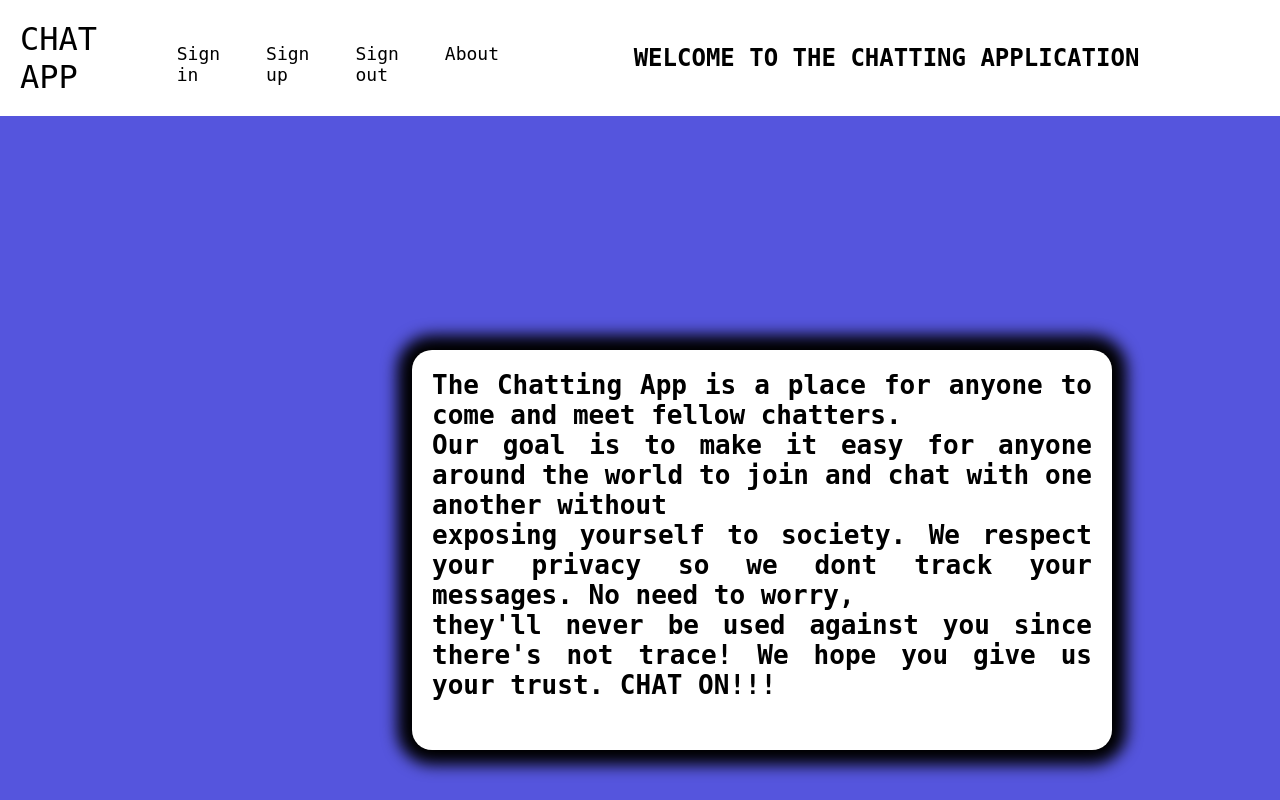
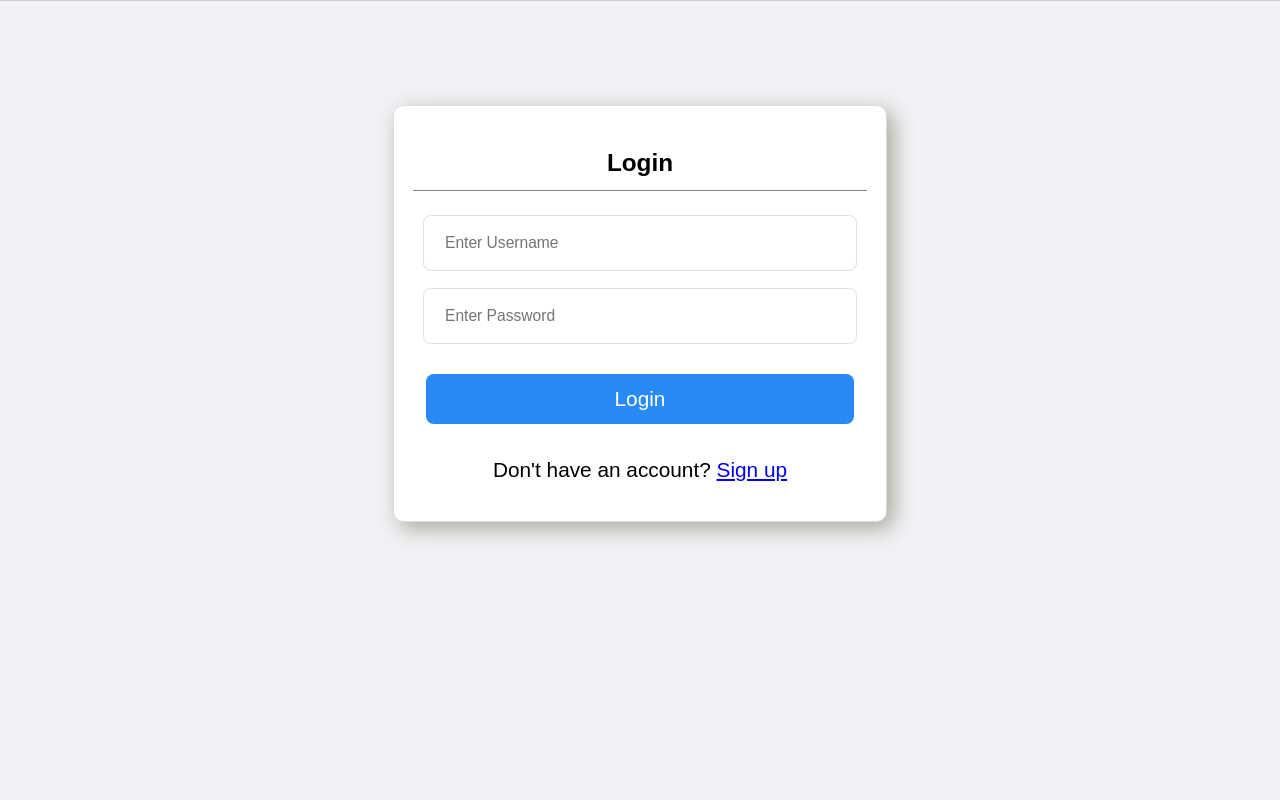
Before and after one commit to OneCrate/chatting-app, a Flask app: page / in a window 1280 px wide. Run offline with Flask 2, Linux system fonts and the light colour scheme.

Commit message:
Better Structure

```diff
--- a/app.py
+++ /dev/null
@@ -1,172 +0,0 @@
-from flask import Flask, render_template, request, redirect, url_for, flash, session
-from flask_sqlalchemy import SQLAlchemy
-from datetime import datetime
-from flask_socketio import SocketIO, emit, join_room, leave_room
-from flask_session import Session
-import bcrypt
-
-app = Flask(__name__)
-app.config['SQLALCHEMY_DATABASE_URI'] = 'mysql+pymysql://root:0011223344@localhost/logins'
-app.config['SECRET_KEY'] = 'A temporary secret key'
-app.config['SESSION_TYPE'] = 'filesystem'
-app.config['SQLALCHEMY_TRACK_MODIFICATIONS'] = True
-db = SQLAlchemy(app)
-Session(app)
-socketio = SocketIO(app, manage_session=False)
-
-
-# run in python3 to create DB
-# from app import db
-# db.create_all()
-# exit()
-class Users(db.Model):
-    id = db.Column(db.Integer, primary_key=True)
-    username = db.Column(db.String(20), nullable=False, unique=True)
-    password = db.Column(db.String(100), nullable=False)
-    date_created = db.Column(db.DateTime, default=datetime.utcnow())
-
-    def __init__(self, username, password):
-        self.username = username
-        self.password = password
-
-
-@app.route('/')
-def home():
-    """
-    :return: renders html template for home screen
-    """
-    return render_template('home.html')
-
-
-@app.route('/login', methods=['POST', 'GET'])
-def login():
-    """
-    login template for users to login in to their account
-    """
-    if request.method == 'POST':  # if user submits a login check if it exists
-        username = request.form.get('username')
-        password = request.form.get('password')
-
-        users = Users.query.filter_by(
-            username=username).first()  # get all the usernames that are in DB that match with entered username
-
-        # enocode both since we encoded when storing in db. will compare bytes
-        if users and bcrypt.checkpw(password.encode('utf-8'), users.password.encode(
-                'utf-8')):  # password: user input, users.password: hashed password stored in DB
-            session['username'] = username
-            print("sessions ", session['username'])
-            flash('Login successful!')
-            return redirect(url_for('room'))
-        else:
-            flash('Username or password are incorrect')
-            return render_template('login.html')
-    else:
-        if 'username' in session:  # user is still signed in, no need to re-sign in
-            return redirect('/room')
-        return render_template('login.html')
-
-
-@app.route('/signup', methods=['POST', 'GET'])
-def signup():
-    """
-    signup template where users create their account
-    """
-    if request.method == 'POST':  # if user submits a login credential to signup then store it in DB
-        username = request.form['username']
-        password = request.form['password']
-
-        hashed = bcrypt.hashpw(password.encode('utf-8'), bcrypt.gensalt())  # hash the user password
-
-        new_user = Users(username=username, password=hashed)  # Create Users object to store the credentials
-
-        try:
-            db.session.add(new_user)  # send it to the DB
-            db.session.commit()
-            return redirect('/login')
-        except Exception as e:  # the entered credentials already exist so tell them and redirect to error.html
-            print(e)
-            flash("User already exists. Try another username")
-            return render_template('signup.html')
-    else:
-        return render_template('signup.html')
-
-
-@app.route('/logout')
-def logout():
-    """
-    logout template when user clicks logout
-    """
-    flash('You have been logged out.')
-    session.pop('username', None)  # log out the user
-    return render_template('logout.html')
-
-
-@app.route('/chat', methods=['POST', 'GET'])
-def chat():
-    """
-    chatting template if already logged in or if successfully logged in after entering room
-    """
-    if 'username' not in session:
-        return redirect(url_for('login'))
-    else:
-        defaultroom = request.form['room']
-        session['room'] = defaultroom
-        if request.method == "POST":
-            return render_template('chat.html')
-        return render_template('chat.html')
-
-
-@app.route('/room', methods=['GET', 'POST'])
-def room():
-    """
-    room template where user choose their room to join
-    """
-    if 'username' not in session:
-        return redirect(url_for('login'))
-    else:
-        if request.method == "POST":
-            return render_template('room.html')
-        return render_template('room.html')
-
-
-@socketio.on('join', namespace='/chat')
-def join(message):
-    """
-    Defines a SocketIO event call for when you join the chatroom
-
-    :param message: the message upon user arrival to the room
-    """
-    defaultroom = session.get('room')
-    join_room(defaultroom)
-    emit('status', {'msg': session['username'] + ' has joined the chat'}, room=defaultroom)
-
-
-@socketio.on('text', namespace='/chat')
-def text(message):
-    """
-    Defines a SocketIO event call for when user sends a message
-
-    :param message: username along with their entered message
-    """
-    defaultroom = session.get('room')
-    emit('message', {'msg': session['username'] + ': ' + message['msg']}, room=defaultroom)
-    # Broadcast message to all clients
-
-@socketio.on('left', namespace='/chat')
-def left(message):
-    """
-    Defines a SocketIO event call for when user leaves room
-
-    :param message: user x has left the room
-    """
-    username = session.get('username')
-    defaultroom = session.get('room')
-    print(username, defaultroom)
-    leave_room(defaultroom)
-    # session.clear()
-    emit('status', {'msg': username + ' has left the chat'}, room=defaultroom)
-    # Broadcast to clients to inform them that x has left
-
-
-if __name__ == '__main__':
-    socketio.run(app, debug=True)
--- /dev/null
+++ b/app_reso/routes.py
@@ -0,0 +1,96 @@
+from flask import Blueprint,  render_template, request, redirect, url_for, flash, session, json
+from app_reso import db
+from app_reso.database import Users
+import bcrypt
+
+routes = Blueprint('routes', __name__)
+
+@routes.route('/', methods=['POST', 'GET'])
+def home():
+    """
+    login template for users to login in to their account
+    """
+    if request.method == 'POST':  # if user submits a login check if it exists
+        username = request.form.get('username')
+        password = request.form.get('password')
+
+        users = Users.query.filter_by(
+            username=username).first()  # get all the usernames that are in DB that match with entered username
+
+        # enocode both since we encoded when storing in db. will compare bytes
+        if users and bcrypt.checkpw(password.encode('utf-8'), users.password.encode(
+                'utf-8')):  # password: user input, users.password: hashed password stored in DB
+            session['username'] = username
+            print("sessions ", session['username'])
+            return redirect('/room')
+        else:
+            flash('Username or password are incorrect')
+            return render_template('login.html', error="alert")
+    else:
+        if 'username' in session:  # user is still signed in, no need to re-sign in
+            return redirect('/room')
+        return render_template('login.html')
+
+
+
+@routes.route('/signup', methods=['POST', 'GET'])
+def signup():
+    """
+    signup template where users create their account
+    """
+    if request.method == 'POST':  # if user submits a login credential to signup then store it in DB
+        username = request.form['username']
+        password = request.form['password']
+
+        hashed = bcrypt.hashpw(password.encode('utf-8'), bcrypt.gensalt())  # hash the user password
+
+        new_user = Users(username=username, password=hashed)  # Create Users object to store the credentials
+
+        try:
+            db.session.add(new_user)  # send it to the DB
+            db.session.commit()
+            return redirect('/')
+        except Exception as e:  # the entered credentials already exist so tell them and redirect to error.html
+            print(e)
+            flash("User already exists. Try another username")
+            return render_template('signup.html')
+    else:
+        return render_template('signup.html')
+
+
+@routes.route('/logout')
+def logout():
+    """
+    logout template when user clicks logout
+    """
+    flash('You have been logged out.')
+    session.pop('username', None)  # log out the user
+    return render_template('login.html')
+
+
+@routes.route('/chat', methods=['POST', 'GET'])
+def chat():
+    """
+    chatting template if already logged in or if successfully logged in after entering room
+    """
+    if 'username' not in session:
+        return redirect(url_for('routes'))
+    else:
+        defaultroom = request.form['room']
+        session['room'] = defaultroom
+        if request.method == "POST":
+            return render_template('chat.html')
+        return render_template('chat.html', userroom = defaultroom)
+
+
+@routes.route('/room', methods=['GET', 'POST'])
+def room():
+    """
+    room template where user choose their room to join
+    """
+    if 'username' not in session:
+        return redirect(url_for(''))
+    else:
+        if request.method == "POST":
+            return render_template('room.html', chat=True)
+        return render_template('room.html', chat=True)
--- /dev/null
+++ b/app_reso/static/base.css
@@ -0,0 +1,34 @@
+body{
+  margin: 0;
+  padding: 0;
+  direction: ltr;
+  background-color: #f0f2f5;
+}
+
+.topnav{
+  width:auto;
+  background-color: #333;
+  overflow: hidden;
+  border-bottom: 1px solid #ccc;
+}
+
+.topnav a {
+  float: left;
+  color: #f2f2f2;
+  text-align: center;
+  padding: 14px 16px;
+  text-decoration: none;
+  font-size: 17px;
+}
+
+
+.topnav a:hover {
+  background-color: #ddd;
+  color: black;
+}
+
+
+.topnav a.active {
+  background-color: #04AA6D;
+  color: white;
+}
--- /dev/null
+++ b/app_reso/static/login.css
@@ -0,0 +1,73 @@
+#login-content{
+  background-color: #f0f2f5;
+  margin: 0;
+  outline: none;
+  padding: 0;
+  width: auto;
+  height: a;
+}
+
+.login-container{
+  position: relative;
+  padding: 80px 0;
+  zoom: 1.3;
+  font: 1em sans-serif;
+}
+
+.login-box{
+  text-align: center;
+  background-color: #fff;
+  border: 1px solid #ddd;
+  box-shadow: 5px 5px 16px #AAA799;
+  border-radius: 8px;
+  margin: auto;
+  padding: 14px;
+  width: 350px;
+
+}
+
+.login-box h3{
+  padding: 0 0 10px 0;
+  border-bottom: 1px solid grey;
+}
+
+.login-box input{
+  border: 1px solid #dddfe2;
+  border-radius: 6px;
+  padding: 14px 16px;
+  font-size: 12px;
+  width: 300px;
+  margin: 0 0 13px;
+}
+
+input:hover{
+  border: 1px solid #dddfe2;
+}
+
+.login-box button{
+  font-size: 16px;
+  background-color: rgb(40, 139, 245);
+  color: rgb(255, 255, 255);
+  margin: 10px 0;
+  border: none;
+  padding: 10px;
+  border-radius: 6px;
+  width: 330px;
+  cursor: pointer;
+}
+
+.login-box button:hover{
+  background-color: rgb(20, 129, 245);
+}
+
+.alert input{
+  border: 1px solid red;
+}
+
+.alert ::placeholder{
+  color: red;
+}
+
+#alert{
+  color: red;
+}
--- a/static/main.css
+++ b/app_reso/static/main.css
@@ -64,12 +64,17 @@ margin-top: 12px;
 
 
 .login-form {
+    background-color: #5555dd;
     width: 350px;
     top: 50%;
     left: 50%;
     transform: translate(-50%, -50%);
     position: absolute;
     color: black;
+}
+
+.login-box {
+
 }
 
 .login-form h1 {
@@ -85,10 +90,11 @@ margin-top: 12px;
 }
 
 .login-form input {
+    border-style: solid;
     font-size: 16px;
-    width: 95%;
+    width: 100%;
     padding: 15px 10px;
-    border: 0;
+    border: 1;
     outline: none;
     border-radius: 20px;
 }
--- /dev/null
+++ b/app_reso/templates/base.html
@@ -0,0 +1,24 @@
+<!DOCTYPE html>
+<html lang="en">
+    <head>
+        <meta charset="UTF-8">
+        <meta http-equiv="X-UA-Compatible" content="IE=edge">
+        <meta name="viewport" content="width=device-width, initial-scale=1.0">
+        <link rel="stylesheet" type="text/css" href="/static/base.css">
+        <div>{% block head_link %}{% endblock %}</div>
+        <title>{% block title %}{% endblock %}</title>
+    </head>
+    <body>
+        <div class="topnav">
+            {% if login %}
+                <a href="/login">Login</a>
+                <a href="/signup">SignUp</a>
+            {% endif %}
+            {% if chat %}
+                <a href="/">Home</a>
+                <a href="/logout">Logout</a>
+            {% endif %}
+        </div>
+        {% block content %}{% endblock %}
+    </body>
+</html>
--- a/templates/chat.html
+++ b/app_reso/templates/chat.html
@@ -21,7 +21,7 @@
 </div>
 <div class="messageBox" style="text-align:center; position: absolute; top:50%; left:50%; margin-top:-15%; margin-left:-16%;">
     <h1>Welcome to Chatting App</h1>
-    <h2>Room: {{session['room']}}</h2>
+    <h2>Room: {{Session['room']}}</h2>
     <h3>&nbsp;&nbsp;&nbsp;&nbsp;&nbsp;</h3>
     <textarea class="chat" id="chat" cols="70" rows="10" placeholder="Send Message to Display Here"></textarea><br>
     <input style="height:30px; font-size:14px;" type="text" id="text" placeholder="Message"/>
--- /dev/null
+++ b/app_reso/templates/login.html
@@ -0,0 +1,31 @@
+{% extends 'base.html' %}
+{% block title %}Login{% endblock %}
+{% block head_link %}
+    <link rel="stylesheet" type="text/css" href="/static/login.css">
+{% endblock %}
+{% block content %}
+<div id="login-content">
+    <div class="login-container">
+        <div class="login-box">
+            <h3>Login</h3>
+            {% with messages = get_flashed_messages() %}
+                    {% if messages %}
+                        {% for message in messages %}
+                            <p id="{{error}}">{{ message }}</p>
+                        {% endfor %}
+                    {% endif %}
+                {% endwith %}
+            <form id="basic-form" action="/" method="POST">
+                <div class="{{error}}">
+                    <input type="text" placeholder="Enter Username" name="username" required>
+                    <br>
+                    <input type="password" placeholder="Enter Password" name="password" required>
+                    <br>
+                    <button type="submit">Login</button>
+                    <p>Don't have an account? <a href="/signup">Sign up</a></p>
+                </div>
+            </form>
+        </div>
+    </div>
+</div>
+{% endblock %}
--- /dev/null
+++ b/main.py
@@ -0,0 +1,50 @@
+from app_reso import create_app
+from flask import session
+from flask_socketio import SocketIO, emit, join_room, leave_room
+from flask_session import Session
+
+app = create_app()
+Session(app)
+socketio = SocketIO(app, manage_session=False)
+
+@socketio.on('join', namespace='/chat')
+def join(message):
+    """
+    Defines a SocketIO event call for when you join the chatroom
+
+    :param message: the message upon user arrival to the room
+    """
+    defaultroom = session.get('room')
+    join_room(defaultroom)
+    emit('status', {'msg': session['username'] + ' has joined the chat'}, room=defaultroom)
+
+
+@socketio.on('text', namespace='/chat')
+def text(message):
+    """
+    Defines a SocketIO event call for when user sends a message
+
+    :param message: username along with their entered message
+    """
+    defaultroom = session.get('room')
+    emit('message', {'msg': session['username'] + ': ' + message['msg']}, room=defaultroom)
+    # Broadcast message to all clients
+
+@socketio.on('left', namespace='/chat')
+def left(message):
+    """
+    Defines a SocketIO event call for when user leaves room
+
+    :param message: user x has left the room
+    """
+    username = session.get('username')
+    defaultroom = session.get('room')
+    print(username, defaultroom)
+    leave_room(defaultroom)
+    # session.clear()
+    emit('status', {'msg': username + ' has left the chat'}, room=defaultroom)
+    # Broadcast to clients to inform them that x has left
+
+
+if __name__ == '__main__':
+    socketio.run(app, debug=True)
--- a/templates/home.html
+++ /dev/null
@@ -1,32 +0,0 @@
-<!DOCTYPE html>
-<html lang="en">
-<head>
-    <meta charset="UTF-8">
-    <meta name="viewport" content="width=device-width, initial-scale=1.0">
-    <title>Chatting Application</title>
-    <link rel="stylesheet" type="text/css" href="/static/main.css">
-</head>
-<body style="background-color: #5555dd">
-<nav class="navbar">
-    <div class="logo">CHAT APP</div>
-        <div style="down: -10px" class="homeNavBar">
-            <li>
-    <li><a style="color:black" href="/login"> Sign in</a></li>
-    <li><a style="color:black" href="/signup"> Sign up</a></li>
-    <li><a style="color:black" href="/logout"> Sign out</a></li>
-            <li><a style="color:black" href="">About</a></li>
-            </li>
-        </div>
-    <p></p>
- <div class="header">
-<h1 style="color:black;">WELCOME TO THE CHATTING APPLICATION</h1>
-        </div>
-</nav>
-<span style="position: fixed; top:50%; left:40%; margin-top:-50px; margin-left:-100px;" class="boxed">
-    <h1>The Chatting App is a place for anyone to come and meet fellow chatters.</h1>
-    <h1>Our goal is to make it easy for anyone around the world to join and chat with one another without</h1>
-    <h1>exposing yourself to society. We respect your privacy so we dont track your messages. No need to worry,</h1>
-    <h1>they'll never be used against you since there's not trace! We hope you give us your trust. CHAT ON!!!</h1>
-</span>
-</body>
-</html>
```
Also changed, not shown: app_reso/__init__.py (added, +19 -0 lines), app_reso/database.py (added, +12 -0 lines), app_reso/static/room.css (added, +16 -0 lines), app_reso/templates/logout.html (renamed from templates/login.html, +8 -11 lines), app_reso/templates/room.html (added, +13 -0 lines), templates/logout.html (deleted, +0 -27 lines), templates/room.html (deleted, +0 -30 lines), app_reso/static/socket.js (renamed from static/socket.js), app_reso/templates/error.html (renamed from templates/error.html), app_reso/templates/signup.html (renamed from templates/signup.html).
